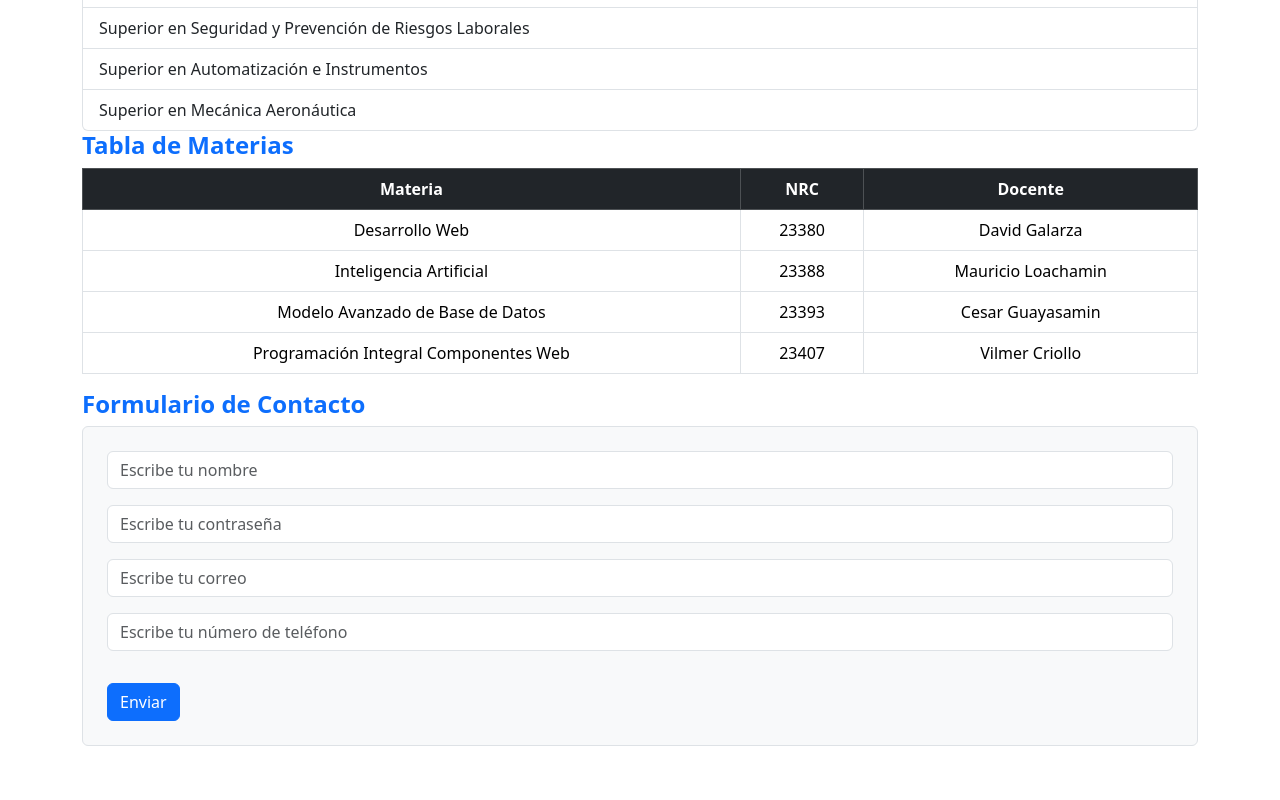
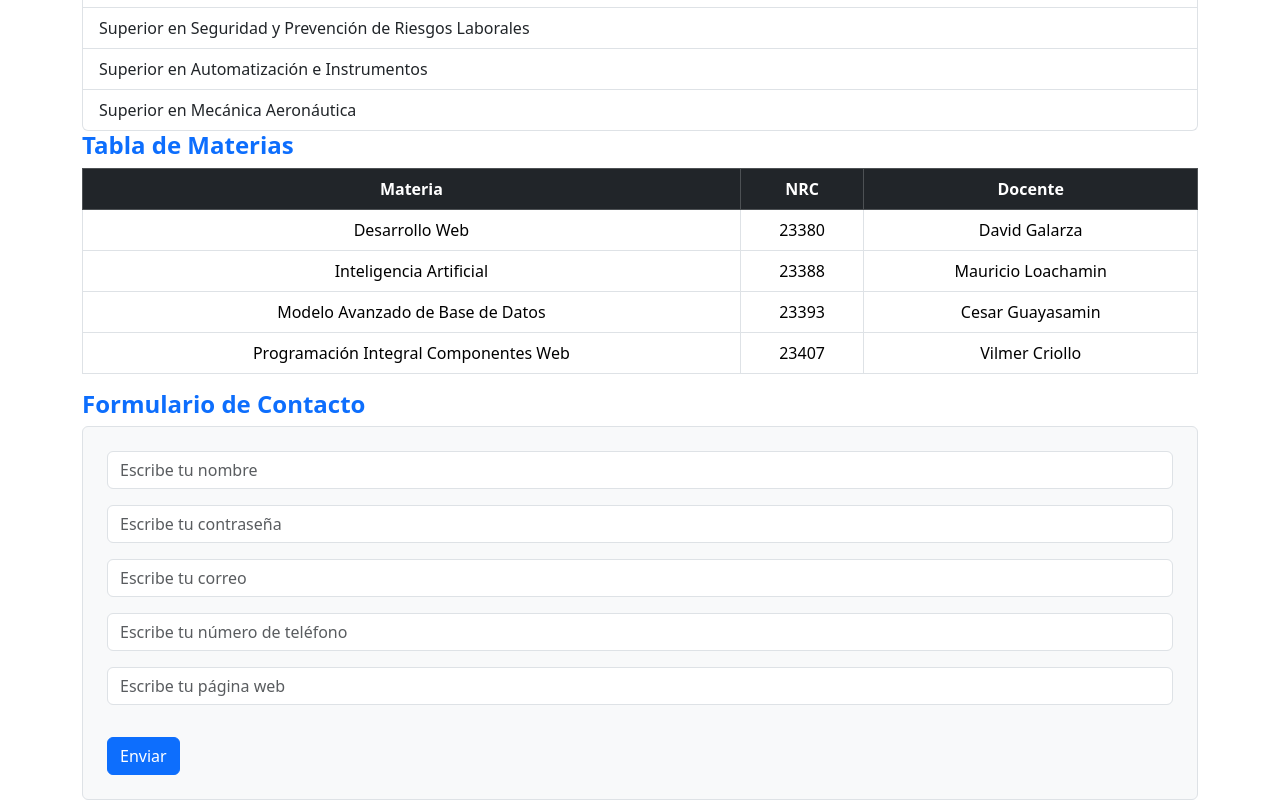
Before and after one commit to Willianh25/pry_componentes_react, a React (Create React App) app: page / in a window 1280 px wide. Shown: the part 1050-1850 px from the top of the page. Before the commit the page ends 1796 px from the top, so only its background shows below. Built offline with nearby package versions, Linux system fonts and the light colour scheme.

Commit message:
Se creó el componente InputURL y se agregó al formulario

```diff
--- a/src/App.js
+++ b/src/App.js
@@ -12,7 +12,7 @@ import InputText from "./components/InputText";
 import InputPassword from "./components/InputPassword";
 import InputEmail from "./components/InputEmail";
 import InputTel from "./components/InputTel";
-
+import InputUrl from "./components/InputUrl";
 
 
 function App() {
@@ -50,6 +50,7 @@ function App() {
 
   const [telefono, setTelefono] = useState("");
 
+  const [pagina, setPagina] = useState("");
 
 
   return (
@@ -102,11 +103,17 @@ function App() {
           value={telefono}
           onChange={(e) => setTelefono(e.target.value)}
         />
+        <InputUrl
+          placeholder="Escribe tu página web"
+          value={pagina}
+          onChange={(e) => setPagina(e.target.value)}
+        />
         <Boton texto="Enviar" onClick={() => alert(
          "Nombre ingresado: " + nombre +
         "\nClave ingresada: " + clave +
         "\nCorreo ingresado: " + correo +
-        "\nTeléfono ingresado: " + telefono
+        "\nTeléfono ingresado: " + telefono +
+        "\nPágina web ingresada: " + pagina
         )
         }
         />
--- /dev/null
+++ b/src/components/InputUrl.js
@@ -0,0 +1,17 @@
+// Este componente muestra un input de tipo URL (enlace web).
+// Reutiliza el componente Input y le pasa type="url".
+
+import Input from "./Input";
+
+function InputUrl(props) {
+  return (
+    <Input
+      type="url"
+      placeholder={props.placeholder}
+      value={props.value}
+      onChange={props.onChange}
+    />
+  );
+}
+
+export default InputUrl;
```
